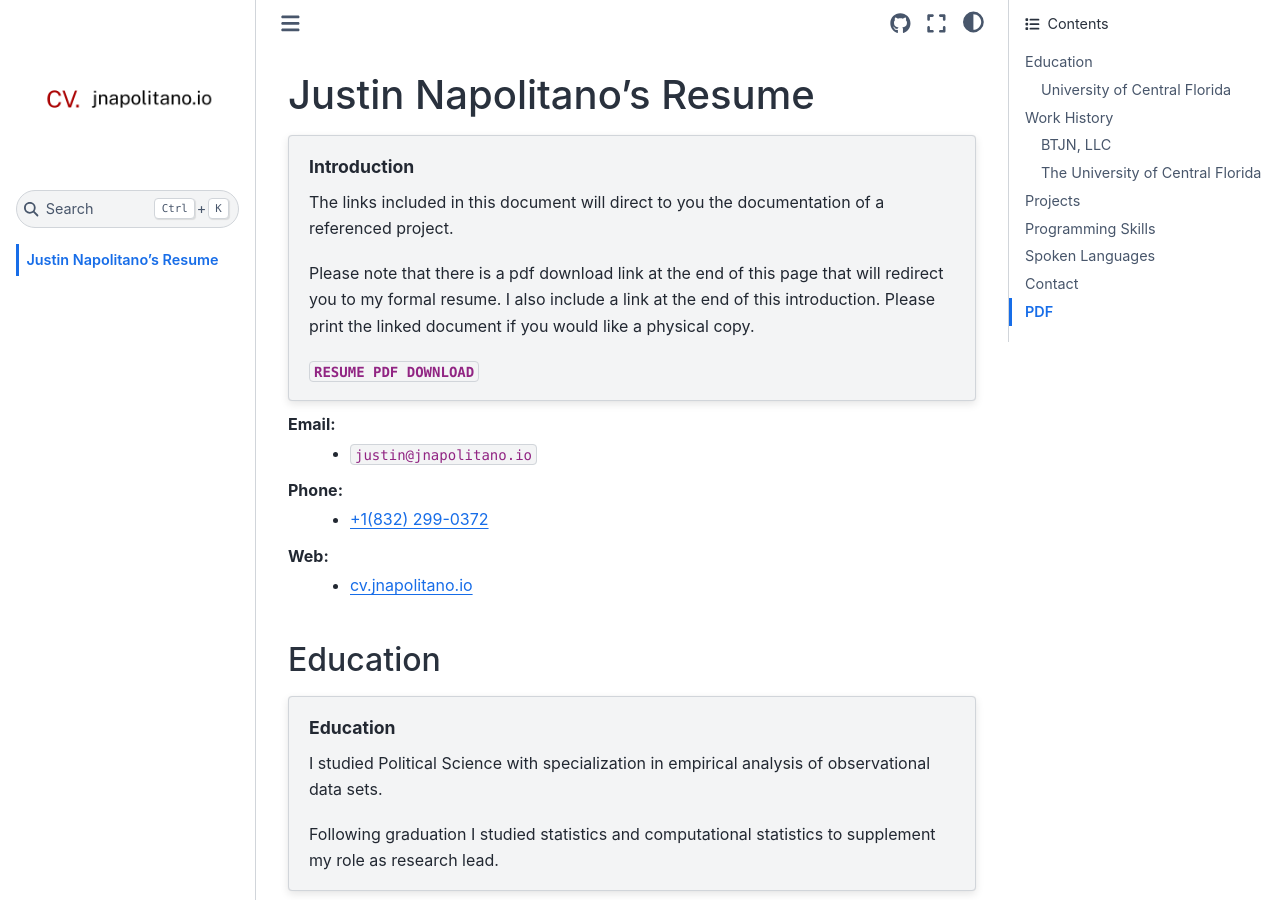
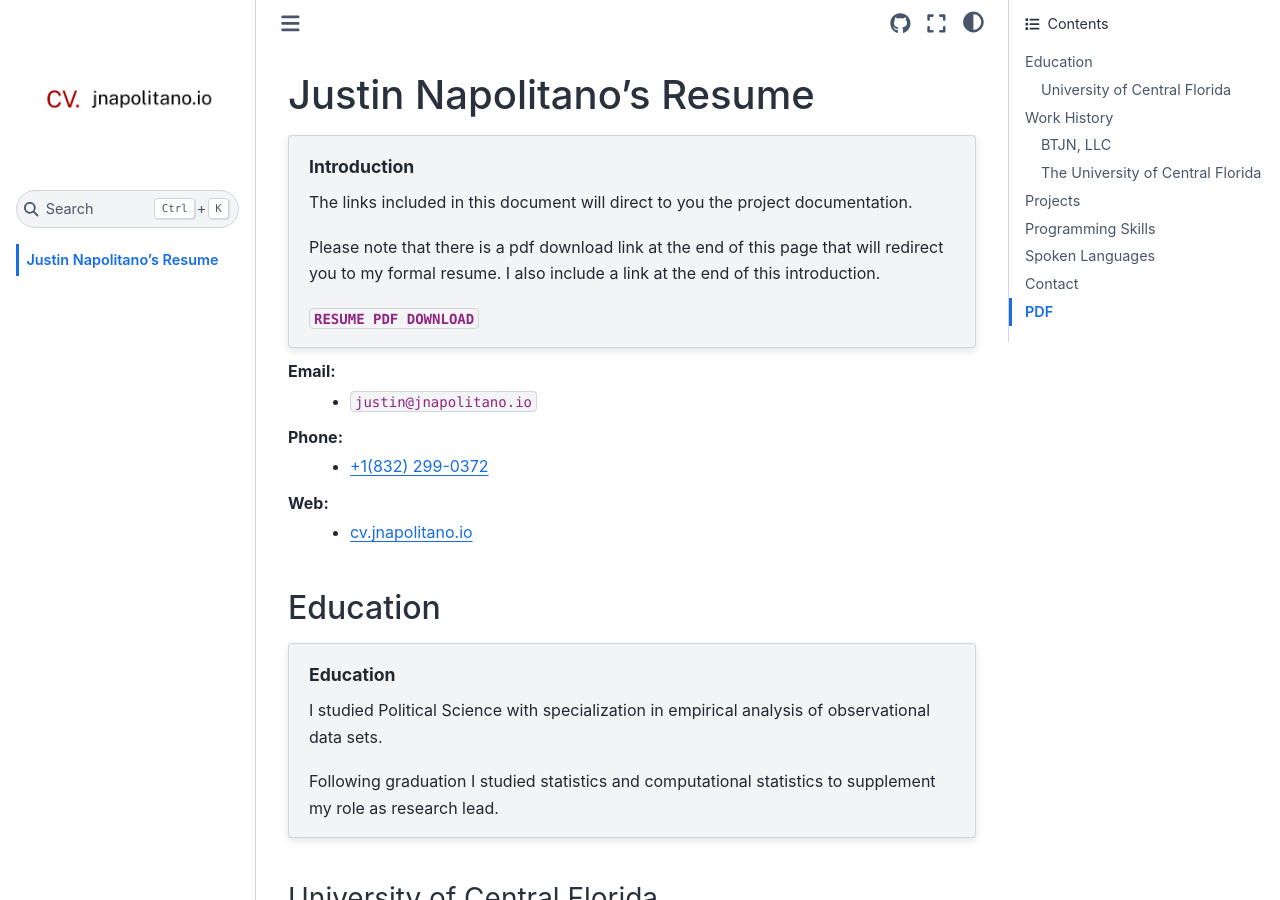
Before and after one commit to justin-napolitano/resume, a Sphinx documentation site: the page built from source/index.rst, in a window 1280 px wide and 900 px high. Built offline with Sphinx 7.4.7 and the Sphinx Book theme 1.1.4, drawn with Linux system fonts in a browser that asks for light colours; cross-references to code outside the pages are shown as plain code.

Commit message:
autocommit on1645811461.698245

```diff
--- a/source/index.rst
+++ b/source/index.rst
@@ -8,9 +8,9 @@ Justin Napolitano's Resume
 .. topic:: Introduction
 
 
-    The links included in this document will direct to you the documentation of a referenced project.
+    The links included in this document will direct to you the project documentation.
 
-    Please note that there is a pdf download link at the end of this page that will redirect you to my formal resume. I also include a link at the end of this introduction. Please print the linked document if you would like a physical copy.
+    Please note that there is a pdf download link at the end of this page that will redirect you to my formal resume. I also include a link at the end of this introduction.
 
     :download:`RESUME PDF DOWNLOAD <pdf/justin_napolitano_resume.pdf>`
 
```
Also changed, not shown: 5 other files.
